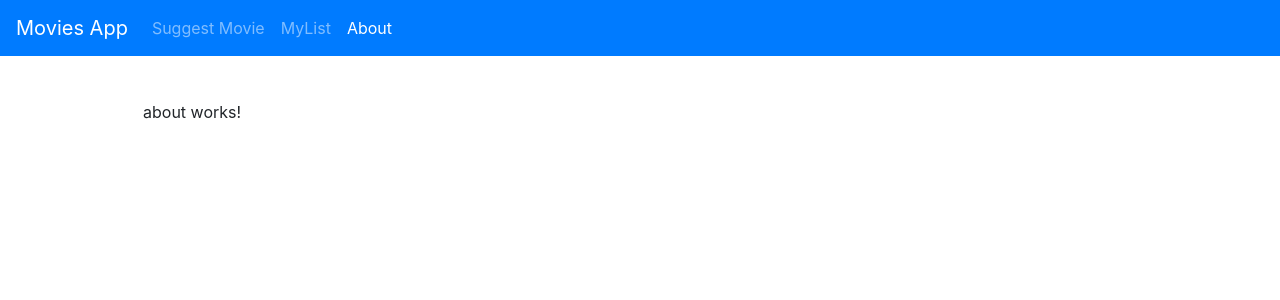
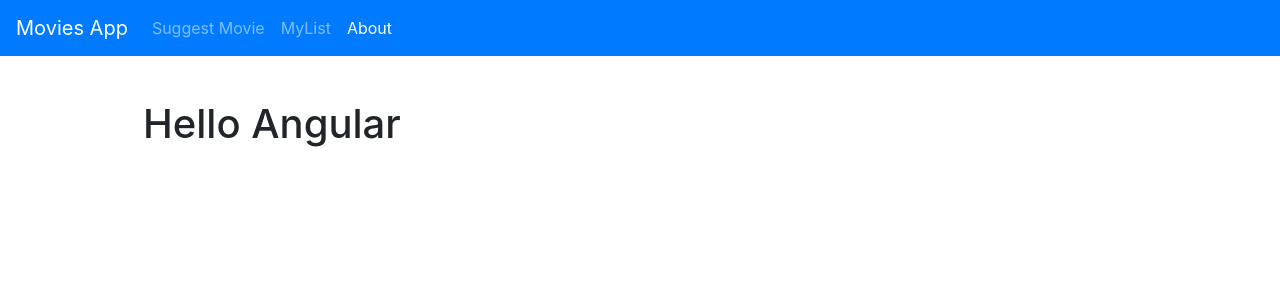
Before and after one commit to wtubog/nmi-angular-intro, an Angular app: page /about in a window 1280 px wide. Shown: the top 300 px of the page. Built offline with nearby package versions, Linux system fonts and the light colour scheme.

Commit message:
about page text

```diff
--- a/src/app/about/about.component.html
+++ b/src/app/about/about.component.html
@@ -1,3 +1 @@
-<p>
-  about works!
-</p>
+<h1>Hello Angular</h1>
```
